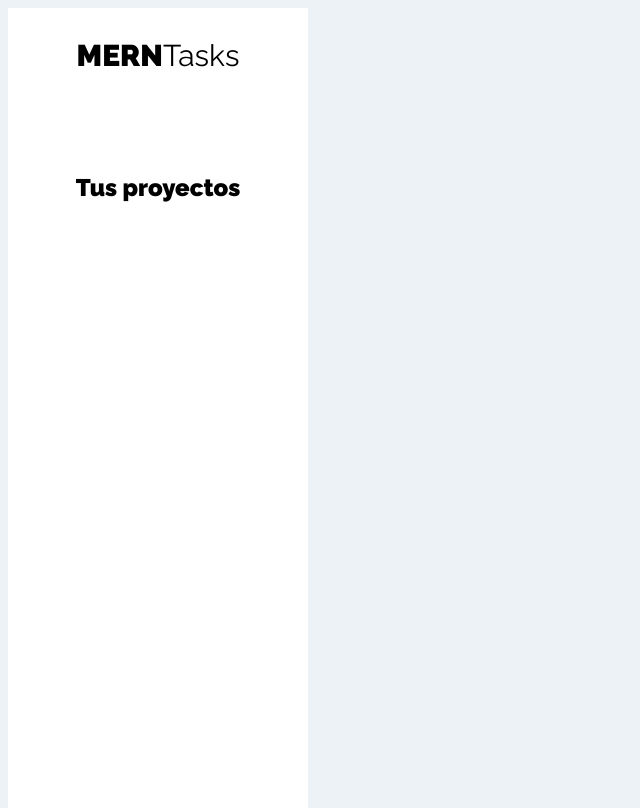
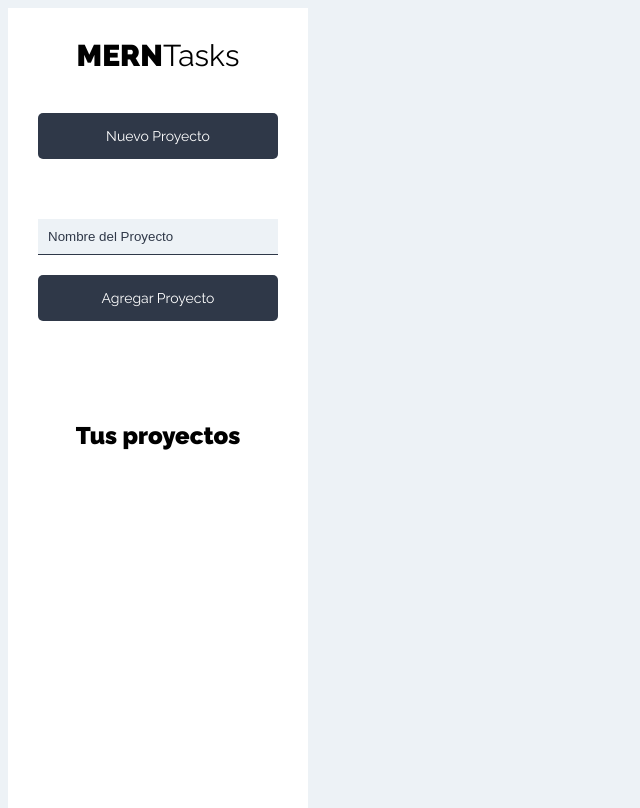
Before and after one commit to cesarbeloqui/administradorDeProyectos, a React (Vite) app in the folder cliente/: page /proyectos in a window 1280 px wide. Shown: the whole page, without its empty margins (0-640 px from the left). Built offline with nearby package versions, Linux system fonts and the light colour scheme.

Commit message:
avance 1

```diff
--- a/cliente/src/components/layout/Sidebar.jsx
+++ b/cliente/src/components/layout/Sidebar.jsx
@@ -1,13 +1,16 @@
-
+import NuevoProyecto from "../proyectos/NuevoProyecto";
 const Sidebar = () => {
   return (
     <aside>
-        <h1>MERN<span>Tasks</span></h1>
-        <div className="proyectos">
-            <h2>Tus proyectos</h2>
-        </div>
+      <h1>
+        MERN<span>Tasks</span>
+      </h1>
+      <NuevoProyecto />
+      <div className="proyectos">
+        <h2>Tus proyectos</h2>
+      </div>
     </aside>
-  )
-}
+  );
+};
 
-export default Sidebar
+export default Sidebar;
--- /dev/null
+++ b/cliente/src/components/proyectos/NuevoProyecto.jsx
@@ -0,0 +1,51 @@
+import { useState } from "react";
+const NuevoProyecto = () => {
+  //State para proyecto
+  const [proyecto, setProyecto] = useState({
+    nombre: "",
+  });
+
+  //Extraer nombre de proyecto
+  const { nombre } = proyecto;
+
+  const onChange = (e) => {
+    setProyecto({
+      ...proyecto,
+      [e.target.name]: e.target.value,
+    });
+  };
+
+  //Cuando el usuario envia un proyecto
+  const onSubmit = (e) => {
+    e.preventDefault();
+    //validar el proyecto
+
+    //agregar al state
+
+    //reiniciar form
+  };
+  return (
+    <>
+      <button type="button" className="btn btn-block btn-primario">
+        Nuevo Proyecto
+      </button>
+      <form className="formulario-nuevo-proyecto" onSubmit={onSubmit}>
+        <input
+          type="text"
+          className="input-text"
+          placeholder="Nombre del Proyecto"
+          value={nombre}
+          name="nombre"
+          onChange={onChange}
+        />
+        <input
+          type="submit"
+          className="btn btn-primario btn-block"
+          value="Agregar Proyecto"
+        />
+      </form>
+    </>
+  );
+};
+
+export default NuevoProyecto;
```
Also changed, not shown: cliente/src/components/proyectos/ListadoProyectos.jsx (added, +7 -0 lines), cliente/.eslintrc.cjs (deleted).
